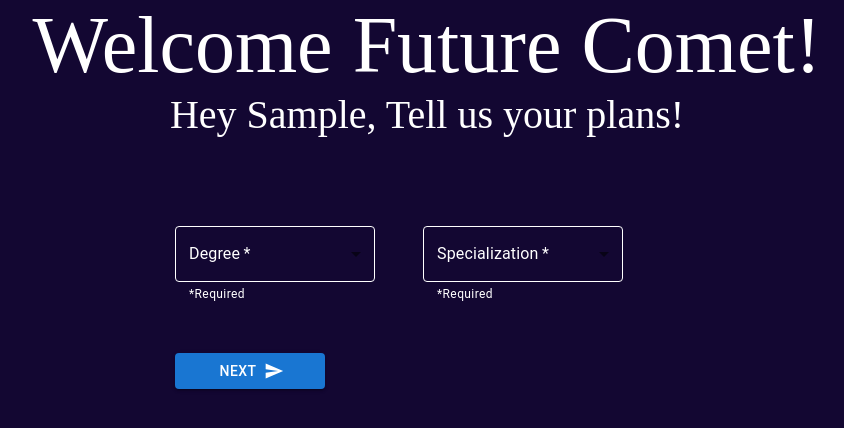
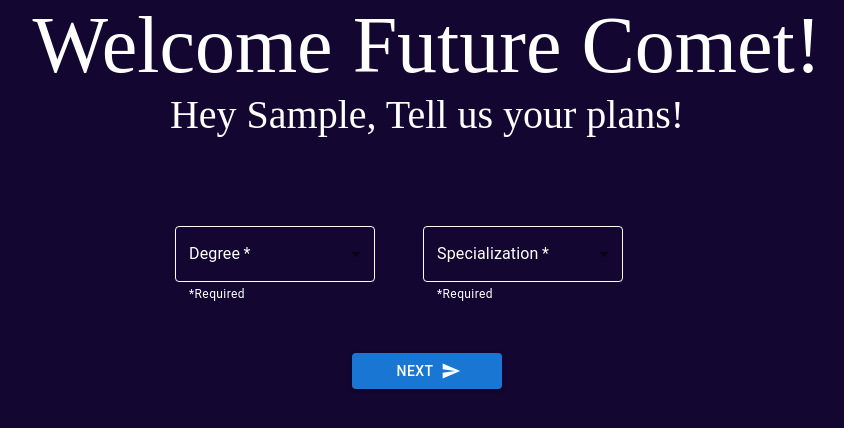
Before and after one commit to learner-pratik/hackutd-project, a React (Create React App) app in the folder frontend/: page / in a window 1280 px wide. Both pictures are taken after typing "Sample", "Sample", "Sample", "Sample123" into the empty fields and a click on the button "SUBMIT". Shown: the top 428 px of the page, without its empty margins (213-1057 px from the left). Built offline with nearby package versions, Linux system fonts and the light colour scheme.

Commit message:
ui improve

```diff
--- a/frontend/src/components/Education.js
+++ b/frontend/src/components/Education.js
@@ -56,6 +56,7 @@ function Education(props) {
                 <Select
                     labelId="demo-simple-select-required-label"
                     id="demo-simple-select-required"
+                    className="dropdwn"
                     value={specialization}
                     label="Specialization *"
                     onChange={updateSpecialization}
@@ -69,7 +70,13 @@ function Education(props) {
             <FormHelperText sx={{color:"white"}}>*Required</FormHelperText>
             </FormControl>
 
-            <Grid item style={{display:"flex"}}  justifyContent="start" sx={{m:3}}>
+            <Grid
+                item
+                style={{display:"flex"}}
+                alignItems="center"
+                justifyContent="center"
+                sx={{m:3}}
+            >
                 <Button
                     variant="contained"
                     endIcon={<SendIcon />}
--- a/frontend/src/components/Prerequisites.js
+++ b/frontend/src/components/Prerequisites.js
@@ -1,20 +1,18 @@
-import { Button, Divider, Grid, Typography } from '@mui/material';
+import { Button, Grid } from '@mui/material';
 import List from '@mui/material/List';
 import ListItem from '@mui/material/ListItem';
 import ListItemButton from '@mui/material/ListItemButton';
 import ListItemText from '@mui/material/ListItemText';
-import ListItemAvatar from '@mui/material/ListItemAvatar';
 import Checkbox from '@mui/material/Checkbox';
 import SendIcon from '@mui/icons-material/Send';
 import React from 'react';
 
 const Prerequisites = (props) => {
     const [checked, setChecked] = React.useState([]);
-    const prereq = props.prereq;
+    const prereq = ['Algorithms and Data Structures', 'Computer Networks', 'Operating Systems']
     const tempFunction = () => {
         console.log(checked);
         props.onSubmitPrereq({selected:checked});
-
     }
 
     const handleToggle = (value) => () => {
@@ -29,6 +27,14 @@ const Prerequisites = (props) => {
     };
 
     return (
+      <Grid
+        sx={{m:3}}
+        container
+        spacing={0}
+        direction="column"
+        alignItems="center"
+        justify="center"
+      >
         <React.Fragment>
             <h4 style={{color: "white"}}> Select List of Completed Prerequisites</h4>
             <List dense sx={{ width: '100%', maxWidth: 360}}>
@@ -64,6 +70,7 @@ const Prerequisites = (props) => {
           </Button>
         </Grid>
         </React.Fragment>
+      </Grid>
   )
 }
 
```
Lines whose indentation alone changed are shown as unchanged.
